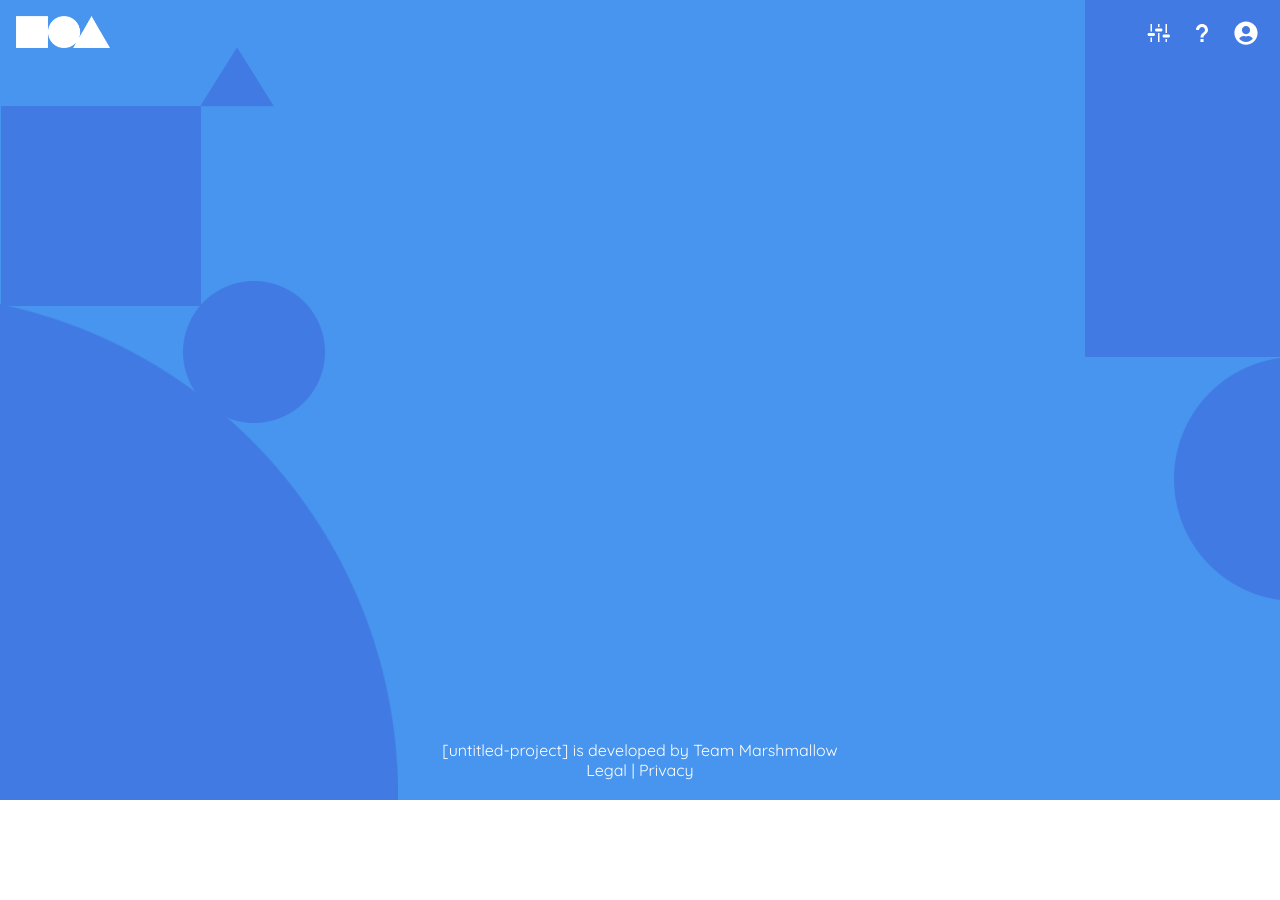
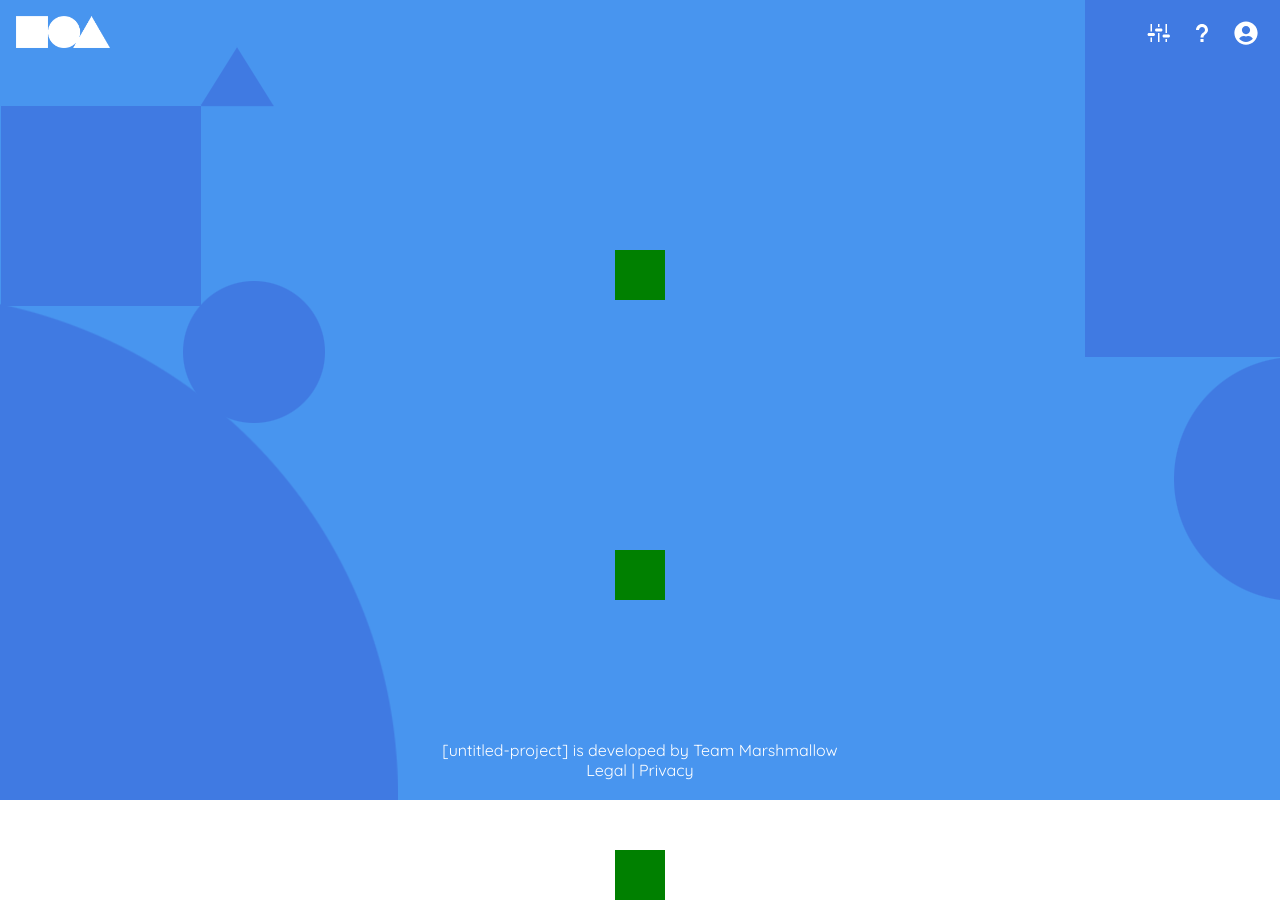
Before and after one commit to uoa-compsci399-s2-2022/spatial-skills-web-app, a React (Create React App) app in the folder client/: page /try in a window 1280 px wide. Before the commit the page ends 800 px from the top, so only its background shows below. Built offline with nearby package versions, Linux system fonts and the light colour scheme.

Commit message:
show pattern block by block temporarily, block turns green only if user clicks in the given pattern

```diff
--- a/client/src/components/Navbar.jsx
+++ b/client/src/components/Navbar.jsx
@@ -67,8 +67,6 @@ const Navbar = (props) => {
     </>,
   ];
 
-  console.log(location.pathname === "/test");
-
   return (
     <nav
       className="navbar"
--- a/client/src/components/PatternGame/PatternGame.js
+++ b/client/src/components/PatternGame/PatternGame.js
@@ -22,6 +22,7 @@ const blocksArray = CreateBlockArray(gameDim)
 let numMatched = 0
 let health = maxHealth
 
+let currentPatternIndex = 0
 
 function PatternGame(props) {
   const [blocks, setBlocks] = useState(blocksArray)
@@ -34,25 +35,28 @@ function PatternGame(props) {
   const [time, setTime] = useState(props.timeAllowed)
   const [timerOn, setTimerOn] = useState(false)
   const [started, setStarted] = useState(false)
+  const [displayOrder, setDisplayOrder ] = useState(true)
 
   const totalNumberOfBlocks = gameDim * gameDim
   const numberOfPatternBlocks = levelList[level]
 
+  let patternIDArray
+  let startAlready = false
+
 
   // if order of clicking pattern matters
-  const orderMatters = false
+  const order = true
 
   // get an random array of IDs
+  const generatePatternIDs = (length, numPatternBlocks) => {
+    let randomIDsarray = Array.from(Array(numPatternBlocks).keys())
+    .sort(() => Math.random() - 0.5)
+    return(randomIDsarray.slice(0, length))
+  }
+
+
   // create pattern array marked by its key
   const generatePattern = () => {
-    const generatePatternIDs = (length, numPatternBlocks) => {
-      let randomIDsarray = Array.from(Array(numPatternBlocks).keys())
-      .sort(() => Math.random() - 0.5)
-      return(randomIDsarray.slice(0, length))
-    }
-
-    const patternIDs = generatePatternIDs(numberOfPatternBlocks, totalNumberOfBlocks)
-    console.log(patternIDs)
 
     // reset blocks status
     blocks.map(block => {
@@ -61,6 +65,10 @@ function PatternGame(props) {
       block.clicked = false
       return(null)
     })
+
+    const patternIDs = generatePatternIDs(numberOfPatternBlocks, totalNumberOfBlocks)
+    patternIDArray = patternIDs
+    console.log(patternIDs)
 
     // update block property if it's chosen to be the question pattern
     for(let i = 0; i < totalNumberOfBlocks; i++){
@@ -72,13 +80,12 @@ function PatternGame(props) {
     }
 
     numMatched = 0
-    showPattern(true)
-    setTimeout(() => {
-      showPattern(false)
-    }, 1000);
+    setDisplayOrder(prevState => !prevState)
+
     setPatternBlockIDs(patternIDs)
     setDisabled(false)
     setVictory(false)
+    startAlready = true
   }
 
   // handle user's choice
@@ -100,12 +107,10 @@ function PatternGame(props) {
     }
   }
 
-  const reveal = () => {
-    setBlocks(prevBlocks => {
-      return (prevBlocks.map(block => {
-        return ({...block, matched: true, clicked: true})
-        })
-      )})
+
+  const reveal = (block) => {
+    let newBlock = {...block, matched: true, clicked: true}
+    return (newBlock)
   }
 
   const unreveal = () => {
@@ -116,14 +121,29 @@ function PatternGame(props) {
       )})
   }
 
-  // show pattern
-  const showPattern = (show) => {
-    if (show){
-      reveal()
-    } else {
-      unreveal()
-    }
+
+  useEffect(() => {
+    if(currentPatternIndex < patternBlockID.length) {
+        setTimeout(() => {
+            setBlocks(prevBlocks => {
+                return (prevBlocks.map(block => {
+                    if(block.id == patternBlockID[currentPatternIndex-1]){
+                        return (reveal(block))
+                    } else {
+                        return (block)
+                    }
+                  })
+                )})
+                setDisplayOrder(prevState => !prevState)
+        }, 500);
+      currentPatternIndex ++
   }
+
+  setTimeout(() => {
+    unreveal()
+  }, 400);
+
+}, [displayOrder])
 
   const resetTurn = () => {
     setUserCurrentChoice(null)
@@ -136,7 +156,7 @@ function PatternGame(props) {
         setBlocks(prevBlocks => {
           return (prevBlocks.map(block => {
             if (userCurrentChoice.id === block.id) {
-              if(orderMatters) {
+              if(order) {
                 if(userCurrentChoice.id === patternBlockID[numMatched]){
                   numMatched = numMatched + 1
                   return ({...block, matched: true, clicked: true})
@@ -178,6 +198,7 @@ function PatternGame(props) {
       setDisabled(true)
       setVictory(true)
       setLevel(prevLevel => prevLevel + 1)
+      currentPatternIndex = 0
     }
     // eslint-disable-next-line react-hooks/exhaustive-deps
   }, [userCurrentChoice])
--- /dev/null
+++ b/client/src/components/PatternGame/try.css
@@ -0,0 +1,18 @@
+
+.red{
+    width: 50px;
+    height: 50px;
+    background-color: red;
+    margin: auto;
+    margin-top: 250px;
+    left: 50%;
+}
+
+.green{
+    width: 50px;
+    height: 50px;
+    background-color: green;
+    margin: auto;
+    margin-top: 250px;
+    left: 50%;
+}
--- /dev/null
+++ b/client/src/components/PatternGame/try.js
@@ -0,0 +1,61 @@
+import { useEffect, useState } from 'react'
+import './try.css'
+
+let index = 0
+const blockArray = [{"id": 1, 'clName': 'green'},
+                    {"id": 2, 'clName': 'green'},
+                    {"id": 3, 'clName': 'green'}]
+
+const TrialComp = () => {
+
+    const [blocks, setBlocks] = useState(blockArray)
+    const [green, setGreen] = useState(true)
+
+    const unreveal = () => {
+        setBlocks(prevBlocks => {
+          return (prevBlocks.map(block => {
+              return ({...block, clName:'green'})
+            })
+          )})
+      }
+
+    useEffect(() => {
+        if(index <= 2) {
+            setTimeout(() => {
+                setBlocks(prevBlocks => {
+                    return (prevBlocks.map(block => {
+                        console.log(index)
+                        if(block.id == index){
+                            return ({...block, clName: 'red'})
+                        } else {
+                            return (block)
+                        }
+                      })
+                    )})
+                setGreen(prevState => !prevState)
+            }, 600);
+            index ++
+        }
+
+    }, [green])
+
+    setTimeout(() => {
+        unreveal()
+    }, 600);
+
+
+    return(
+        <div>
+            {blocks.map(block => {
+                return (
+                    <div key={block.id} className={block.clName}></div>
+                )
+            })}
+        </div>
+    )
+
+
+
+}
+
+export default TrialComp;
--- a/client/src/containers/App.jsx
+++ b/client/src/containers/App.jsx
@@ -7,6 +7,7 @@ import TestResult from "./TestResult";
 import Navbar from "../components/Navbar";
 import Footer from "../components/Footer";
 import Splash from "../components/Splash";
+import TrialComp from "../components/PatternGame/try";
 
 import PatternGame from "../components/PatternGame/PatternGame";
 
@@ -31,6 +32,7 @@ function App() {
           <Route path="/test" element={<Test userData={userData} />} />
           <Route path="/results/:tId/:sId" element={<TestResult />} />
           <Route path="/pattern" element={<PatternGame timeAllowed="60"/>} />
+          <Route path="/try" element={<TrialComp></TrialComp>} ></Route>
         </Routes>
         <Footer />
         <Splash />
```
